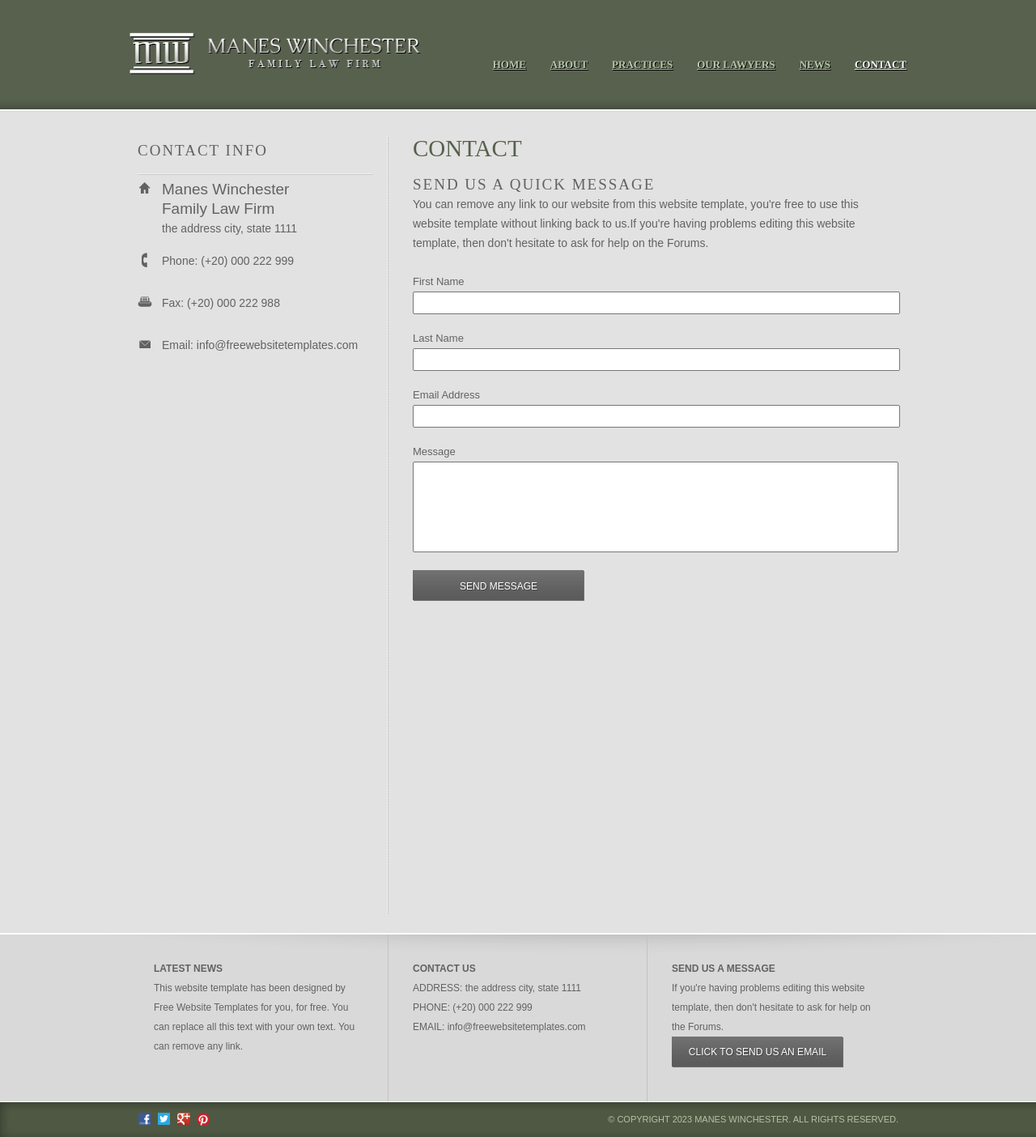
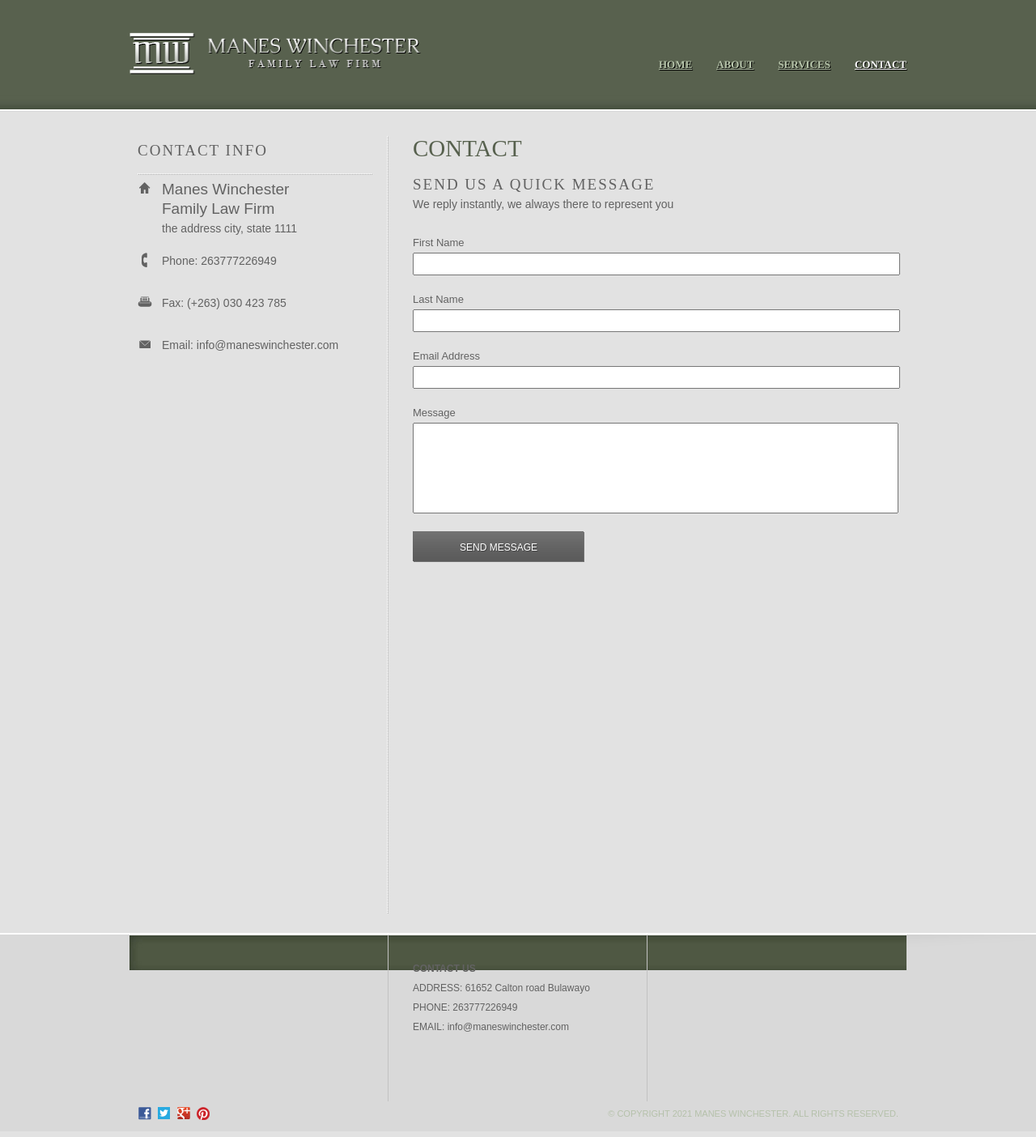
Before and after one commit to takudzwa-cyber/taku06, a plain HTML site: page contact.html in a window 1280 px wide. Shown: the whole page at 81% size. Drawn offline with Linux system fonts and the light colour scheme.

Commit message:
Update contact.html

```diff
--- a/contact.html
+++ b/contact.html
@@ -20,17 +20,9 @@
 					<a href="about.html">About</a>
 				</li>
 				<li>
-					<a href="practices.html">Practices</a>
+					<a href="practices.html">Services</a>
 				</li>
-				<li>
-					<a href="lawyers.html">Our Lawyers</a>
-				</li>
-				<li>
-					<a href="news.html">News</a>
-					<div>
-						<a href="singlepost.html">News Single Post</a>
-					</div>
-				</li>
+
 				<li class="active">
 					<a href="contact.html">Contact</a>
 				</li>
@@ -50,17 +42,17 @@
 						</li>
 						<li>
 							<p class="phone">
-								Phone: (+20) 000 222 999
+								Phone: 263777226949
 							</p>
 						</li>
 						<li>
 							<p class="fax">
-								Fax: (+20) 000 222 988
+								Fax: (+263) 030 423 785
 							</p>
 						</li>
 						<li>
 							<p class="mail">
-								Email: info@freewebsitetemplates.com
+								Email: info@maneswinchester.com
 							</p>
 						</li>
 					</ul>
@@ -70,7 +62,7 @@
 				<h1>Contact</h1>
 				<h2>Send Us a Quick Message</h2>
 				<p>
-					You can remove any link to our website from this website template, you're free to use this website template without linking back to us.If you're having problems editing this website template, then don't hesitate to ask for help on the Forums.
+					We reply instantly, we always there to represent you
 				</p>
 				<form action="index.html" method="post" class="message">
 					<label>First Name</label>
@@ -89,30 +81,22 @@
 	<div id="footer">
 		<div class="clearfix">
 			<div class="section">
-				<h4>Latest News</h4>
-				<p>
-					This website template has been designed by Free Website Templates for you, for free. You can replace all this text with your own text. You can remove any link.
-				</p>
+
 			</div>
 			<div class="section contact">
 				<h4>Contact Us</h4>
 				<p>
-					<span>Address:</span> the address city, state 1111
+					<span>Address:</span> 61652 Calton road Bulawayo
 				</p>
 				<p>
-					<span>Phone:</span> (+20) 000 222 999
+					<span>Phone:</span> 263777226949
 				</p>
 				<p>
-					<span>Email:</span> info@freewebsitetemplates.com
+					<span>Email:</span> info@maneswinchester.com
 				</p>
 			</div>
 			<div class="section">
-				<h4>SEND US A MESSAGE</h4>
-				<p>
-					If you're having problems editing this website template, then don't hesitate to ask for help on the Forums.
-				</p>
-				<a href="http://www.freewebsitetemplates.com/misc/contact/" class="subscribe">Click to send us an email</a>
-			</div>
+
 		</div>
 		<div id="footnote">
 			<div class="clearfix">
@@ -120,7 +104,7 @@
 					<a href="http://freewebsitetemplates.com/go/facebook/" class="facebook"></a><a href="http://freewebsitetemplates.com/go/twitter/" class="twitter"></a><a href="http://freewebsitetemplates.com/go/googleplus/" class="googleplus"></a><a href="http://pinterest.com/fwtemplates/" class="pinterest"></a>
 				</div>
 				<p>
-					© Copyright 2023 Manes Winchester. All Rights Reserved.
+					© Copyright 2021 Manes Winchester. All Rights Reserved.
 				</p>
 			</div>
 		</div>
```
